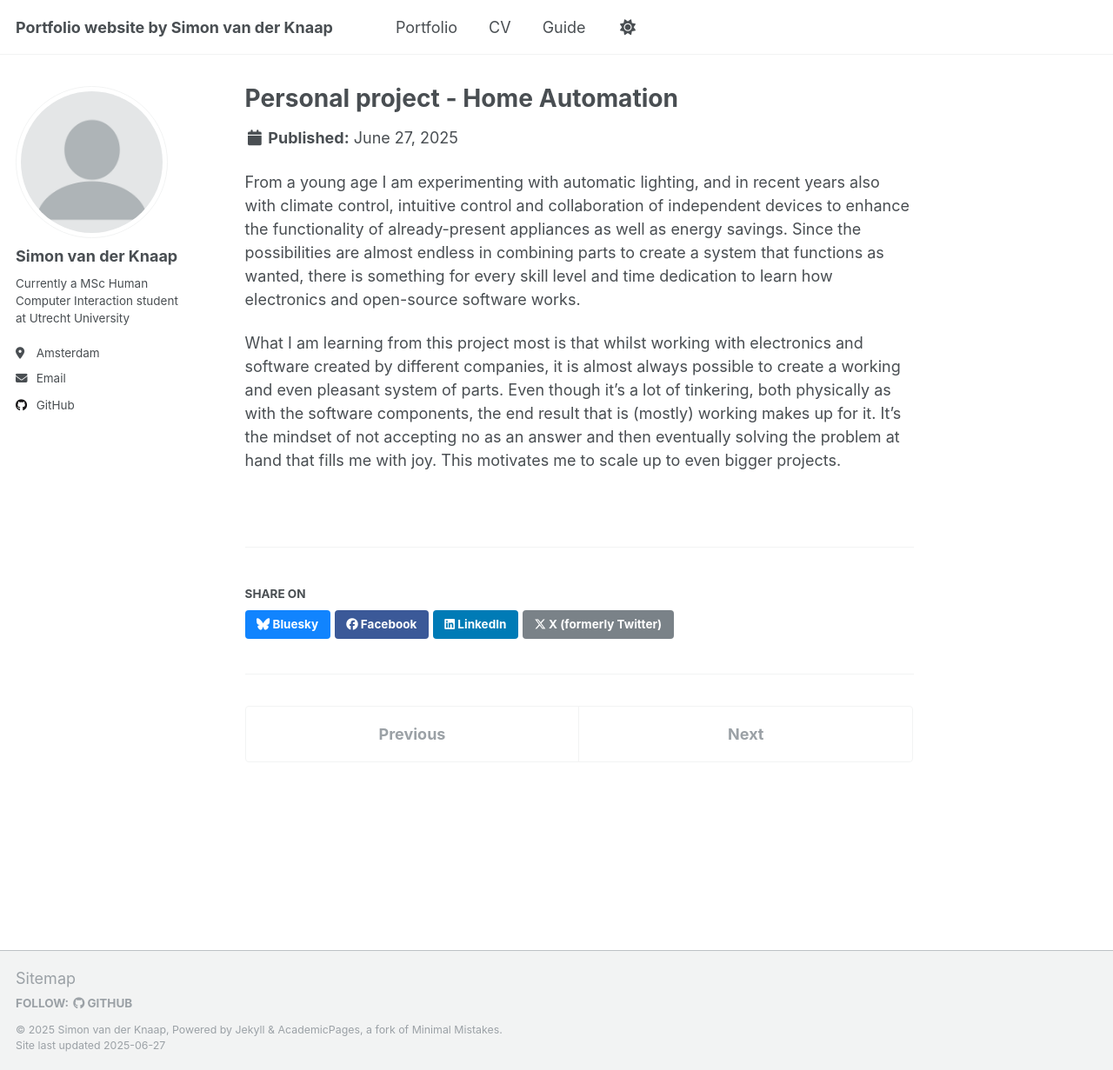
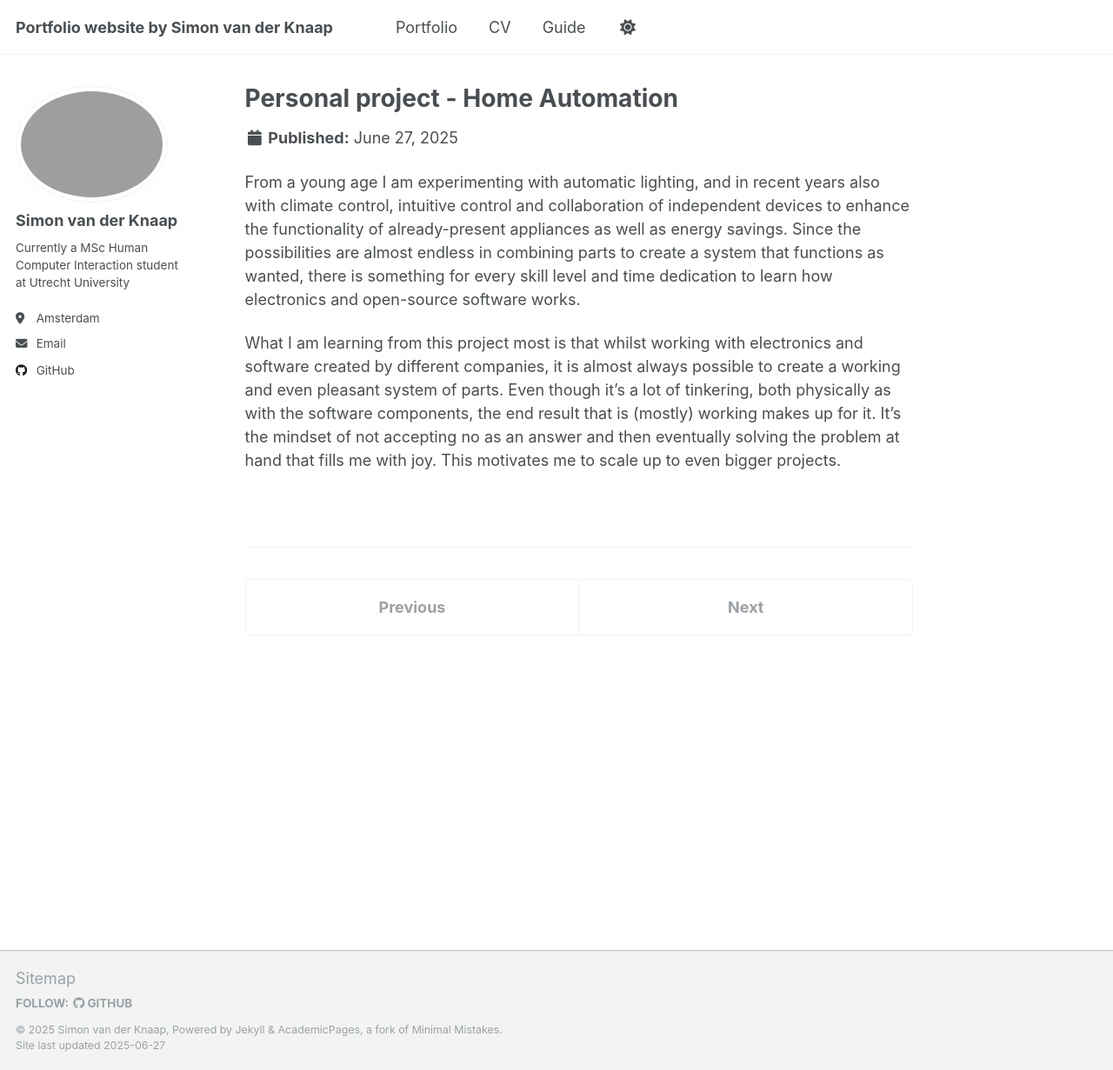
Before and after one commit to simonvdknaap/simonvdknaap.github.io, a Jekyll site: the page built from _portfolio/portfolio-3.md, in a window 1280 px wide and 1231 px high. Shown: the whole window at 87% size. Built offline with Jekyll 4.4.1, drawn with Linux system fonts in a browser that asks for light colours; part of the change alters nothing that is shown.

Commit message:
Update _config.yml

```diff
--- a/_config.yml
+++ b/_config.yml
@@ -22,7 +22,7 @@ repository               : "simonvdknaap/simonvdknaap.github.io"
 #               Additional customization can be done by editing /_includes/author-profile.html
 author:
   # Biographic information
-  avatar           : "profile.png"
+  avatar           : "/images/profile.jpg"
   name             : "Simon van der Knaap"
   pronouns         : # "he/his"
   bio              : "Currently a MSc Human Computer Interaction student at Utrecht University"
@@ -232,8 +232,8 @@ defaults:
       layout: single
       author_profile: true
       read_time: true
-      comments: true
-      share: true
+      comments: false
+      share: false
       related: true
   # _pages
   - scope:
@@ -267,8 +267,8 @@ defaults:
     values:
       layout: single
       author_profile: true
-      share: true
-      comment: true
+      share: false
+      comment: false
   # _talks
   - scope:
       path: ""
```
